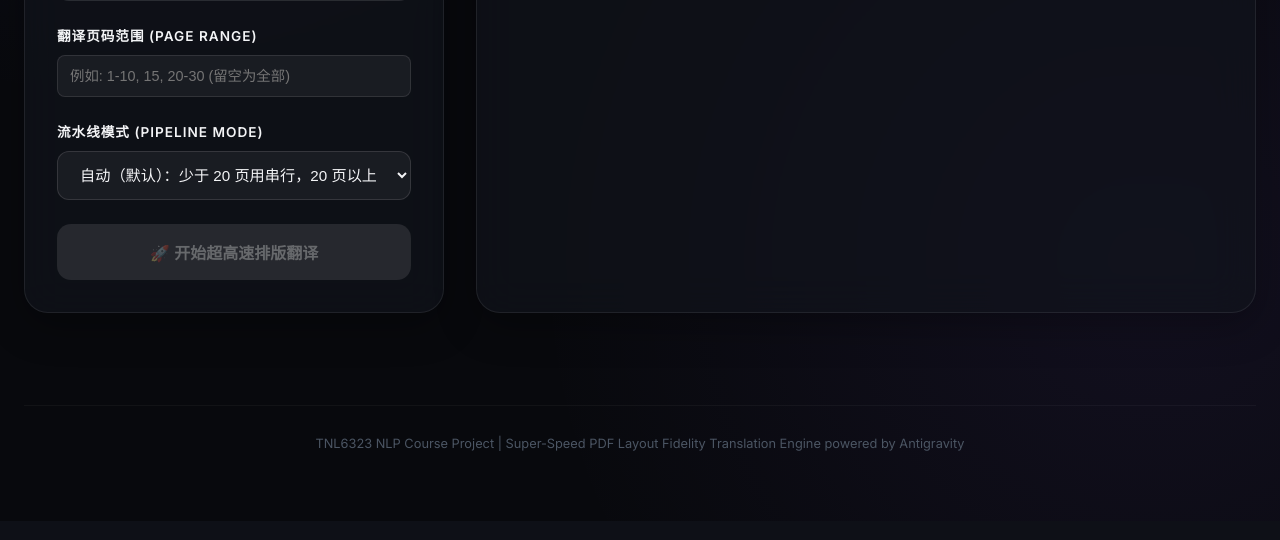
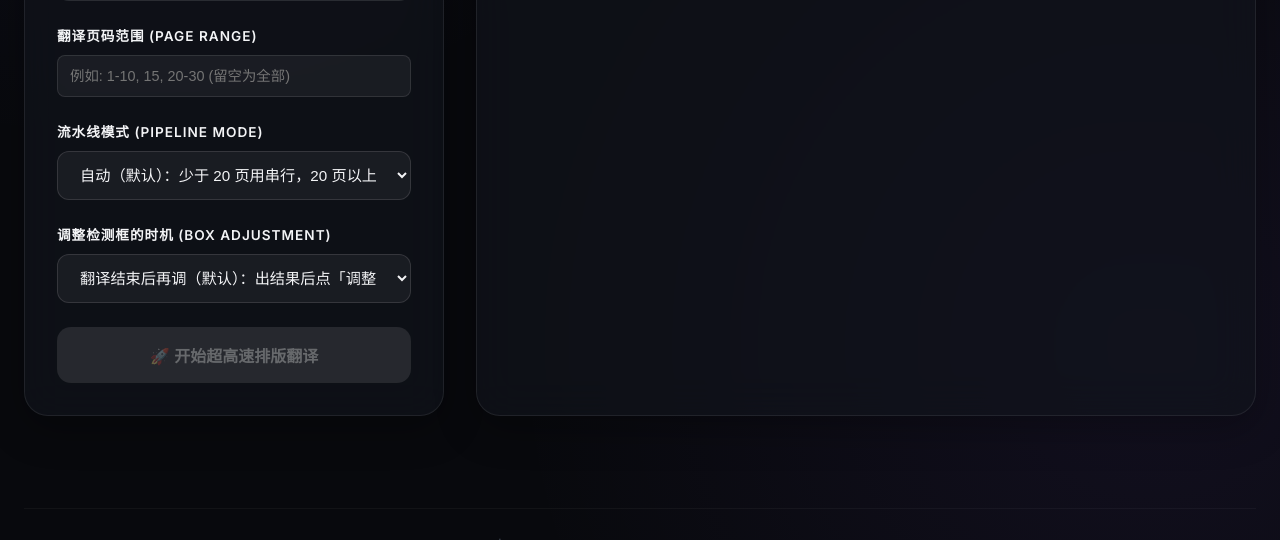
Before and after one commit to TeeChinYean/Manga_Translate, a FastAPI app: page / in a window 1280 px wide. Shown: the part 766-1306 px from the top of the page. Before the commit the page ends 1217 px from the top, so only its background shows below. Run offline with FastAPI, Linux system fonts and the light colour scheme.

Commit message:
feat(ui): choose between adjusting boxes before rendering or after the result (先调框)
- Settings: "调整检测框的时机" — default "翻译结束后再调"; "先调框再继续" sends review_first and forces serial mode.
- The SSE `review` event opens the box editor in review mode: "▶ 继续重绘" submits only the changed pages,
  "不调整，直接重绘" continues unchanged; an editor that cannot open sends `skip` so the task never waits forever.
- FEATURES.md, GOAL.md (✅), BUG.md pending question (real-manga check); page-wiring tests.
- Browser e2e against a mock server: pause -> drag a box -> continue posts the right rows; skip; default mode does not pause.

Co-Authored-By: Claude Sonnet 5.5 <noreply@anthropic.com>
Claude-Session: https://claude.ai/code/session_019uZAYgrsGNDEzeugiJAHML

```diff
--- a/pdf_translate/templates/index.html
+++ b/pdf_translate/templates/index.html
@@ -1071,6 +1071,15 @@
                         <option value="serial">串行：提取 → 翻译(大上下文) → 重绘</option>
                         <option value="stream">全并发：提取 / 翻译 / 重绘同时进行</option>
                         <option value="overlap">提取+翻译 → 卸载 OCR → 重绘+翻译</option>
+                    </select>
+                </div>
+
+                <!-- When to adjust the detection boxes: before rendering (pause) or after the result -->
+                <div class="control-group" data-translate-only>
+                    <label for="adjustTiming">调整检测框的时机 (Box Adjustment)</label>
+                    <select id="adjustTiming">
+                        <option value="after" selected style="color:black">翻译结束后再调（默认）：出结果后点「调整检测框」，只重绘改过的页</option>
+                        <option value="before" style="color:black">先调框再继续：提取 + 翻译完成后暂停，调好再重绘一次（强制串行模式）</option>
                     </select>
                 </div>
 
@@ -1540,6 +1549,7 @@
             formData.append('max_stroke_ratio', tuningParams.max_stroke_ratio);
             formData.append('font_scale', tuningParams.font_scale);
             formData.append('pipeline_mode', document.getElementById('pipelineMode').value);
+            if (document.getElementById('adjustTiming').value === 'before') formData.append('review_first', 'true');
             for (const [k, v] of Object.entries(extraFields)) {
                 formData.append(k, v);
             }
@@ -1621,6 +1631,14 @@
 
             });
 
+            // review-first: everything is translated, nothing is rendered yet -> open the box editor
+            eventSource.addEventListener('review', (e) => {
+                const data = JSON.parse(e.data);
+                progressBarFill.style.width = '45%';
+                logToConsole('[+] 提取和翻译已完成，已暂停：请调整检测框和译文，调好后点「继续重绘」。');
+                beOpen({ taskId, editData: data.edit_data });
+            });
+
             eventSource.addEventListener('error', (e) => {
                 try {
                     const data = JSON.parse(e.data);
@@ -2015,14 +2033,15 @@
         function beUpdateBar() {
             $be('beUndo').disabled = !be.undo.length || be.busy;
             $be('beDelete').disabled = !be.sel || be.busy;
-            $be('beApply').disabled = !beChanged() || be.busy;
+            $be('beApply').disabled = be.busy || (be.mode !== 'review' && !beChanged());
             const i = be.order.indexOf(be.page);
             $be('bePrev').disabled = be.busy || i <= 0;
             $be('beNext').disabled = be.busy || i >= be.order.length - 1;
             const p = beCur();
             const nChanged = beChangedPages().length;
             $be('beStatus').textContent = p ? `本页 ${p.boxes.length} 个框` + (nChanged
-                ? `；已修改 ${nChanged} 页，` + (be.baseOk ? '重绘时只处理这些页' : '重绘时会处理全部页（上次结果已过期）') : '') : '';
+                ? `；已修改 ${nChanged} 页，` + (be.mode === 'review' ? '继续时按新的框一次重绘；移动过且没改译文的框会自动重新识别并翻译'
+                    : be.baseOk ? '重绘时只处理这些页' : '重绘时会处理全部页（上次结果已过期）') : '') : '';
         }
 
         function bePushUndo(snap) {
@@ -2242,7 +2261,7 @@
             try {
                 const res = await fetch(`/api/v1/edit/${be.id}/ocr`, {
                     method: 'POST', headers: { 'Content-Type': 'application/json' },
-                    body: JSON.stringify({ page, source_lang: (lastEditData && lastEditData.source_lang) || 'Japanese',
+                    body: JSON.stringify({ page, source_lang: be.sourceLang || 'Japanese',
                         bbox: [b.nx * p.w, b.ny * p.h, (b.nx + b.nw) * p.w, (b.ny + b.nh) * p.h] }),
                 });
                 const data = await res.json();
@@ -2259,29 +2278,58 @@
         }
         $be('beOcr').addEventListener('click', () => { if (be.sel && !be.busy) beOcr(be.sel); });
 
-        async function beOpen() {
-            if (!selectedFile || !lastEditData) { logToConsole('[-] 没有可编辑的翻译结果', 'err'); return; }
+        // review: { taskId, editData } = the task is paused before rendering (先调框); else the finished result
+        async function beOpen(review = null) {
+            const editData = review ? review.editData : lastEditData;
+            if (!selectedFile || !editData) {
+                logToConsole('[-] 没有可编辑的翻译结果', 'err');
+                if (review) beReviewSend(review.taskId, { action: 'skip' });
+                return;
+            }
             editBoxesBtn.disabled = true;
             try {
                 const fd = new FormData();
                 fd.append('file', selectedFile);
-                fd.append('task_id', lastResultTaskId || '');
+                fd.append('task_id', review ? '' : (lastResultTaskId || ''));
                 const res = await fetch('/api/v1/edit/open', { method: 'POST', body: fd });
                 const data = await res.json();
                 if (!res.ok) throw new Error(data.detail || '打开失败');
                 be.id = data.edit_id;
-                be.baseOk = !!data.base_available;
-                beLoad(lastEditData);
+                be.mode = review ? 'review' : 'result';
+                be.taskId = review ? review.taskId : null;
+                be.sourceLang = editData.source_lang || 'Japanese';
+                be.baseOk = !review && !!data.base_available;
+                beLoad(editData);
                 if (!be.order.length) throw new Error('没有可编辑的页面');
+                $be('beApply').textContent = review ? '▶ 继续重绘' : '🔁 重绘并生成新 PDF';
+                $be('beCancel').textContent = review ? '不调整，直接重绘' : '取消';
                 beSetTool('select');
                 $be('boxEditor').classList.add('open');
                 document.body.style.overflow = 'hidden';
                 beShowPage(be.order[0]);
             } catch (err) {
                 logToConsole(`[-] 打开框编辑器失败: ${err.message}`, 'err');
+                if (review) {   // never leave the paused task waiting
+                    beReviewSend(review.taskId, { action: 'skip' });
+                    logToConsole('[+] 已跳过调框，按现有结果继续重绘。');
+                }
             } finally {
                 editBoxesBtn.disabled = false;
             }
+        }
+
+        // answer a paused task; returns false when the server refused the edits (editor stays open)
+        async function beReviewSend(taskId, body) {
+            try {
+                const res = await fetch(`/api/v1/translate/review/${taskId}`, {
+                    method: 'POST', headers: { 'Content-Type': 'application/json' }, body: JSON.stringify(body) });
+                const d = await res.json().catch(() => ({}));
+                if (res.status === 400) { logToConsole(`[-] ${d.detail || '调整数据无效'}`, 'err'); return false; }
+                if (!res.ok) logToConsole(`[!] ${d.detail || '任务已不在等待调框'}`, 'warn');
+            } catch (err) {
+                logToConsole(`[-] 发送调整失败: ${err.message}`, 'err');
+            }
+            return true;
         }
 
         function beClose() {
@@ -2291,7 +2339,24 @@
         }
 
         async function beApply() {
-            if (be.busy || !beChanged()) return;
+            if (be.busy) return;
+            if (be.mode === 'review') {
+                const pages = {};
+                for (const n of beChangedPages()) {
+                    const p = be.pages[n];
+                    pages[n] = p.boxes.map(b => ({
+                        id: b.id, text: b.text, raw: b.raw,
+                        edited: b.isNew || be.initialBoxes[n][b.id] !== JSON.stringify(b),
+                        bbox: [b.nx * p.w, b.ny * p.h, (b.nx + b.nw) * p.w, (b.ny + b.nh) * p.h].map(v => +v.toFixed(2)),
+                    }));
+                }
+                const n = Object.keys(pages).length;
+                if (!await beReviewSend(be.taskId, n ? { action: 'continue', pages } : { action: 'skip' })) return;
+                beClose();
+                logToConsole(n ? `[+] 已提交 ${n} 页的调整，继续重绘…` : '[+] 未做调整，继续重绘…');
+                return;
+            }
+            if (!beChanged()) return;
             const pages = {};
             // Server still has the last result -> send (and re-render) only the pages that changed
             const sendPages = be.baseOk ? beChangedPages() : be.order;
@@ -2310,7 +2375,7 @@
             await runTask(extra);
         }
 
-        editBoxesBtn.addEventListener('click', beOpen);
+        editBoxesBtn.addEventListener('click', () => beOpen());
         $be('beToolSelect').addEventListener('click', () => beSetTool('select'));
         $be('beToolDraw').addEventListener('click', () => { be.sel = null; beFillForm(); beSetTool('draw'); beRedraw(); });
         $be('beUndo').addEventListener('click', beUndoOne);
@@ -2320,6 +2385,13 @@
         $be('beApply').addEventListener('click', beApply);
         $be('beCancel').addEventListener('click', () => {
             if (be.busy) return;
+            if (be.mode === 'review') {
+                if (beChanged() && !window.confirm('放弃这些修改，直接按现有结果重绘？')) return;
+                beReviewSend(be.taskId, { action: 'skip' });
+                beClose();
+                logToConsole('[+] 未做调整，继续重绘…');
+                return;
+            }
             if (beChanged() && !window.confirm('放弃这些修改并关闭编辑器？')) return;
             beClose();
         });
```
Also changed, not shown: FEATURES.md (+18 -0 lines).
